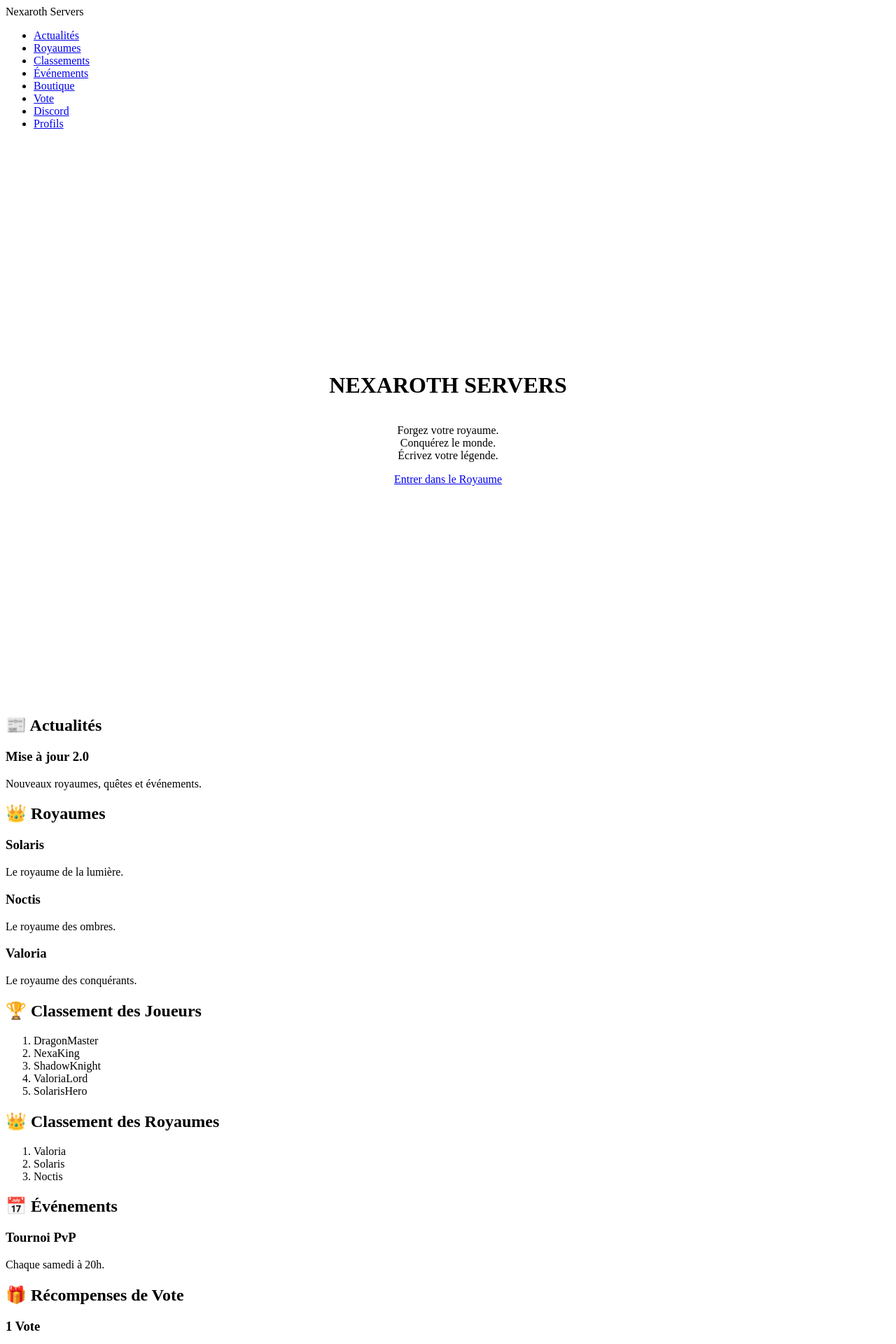
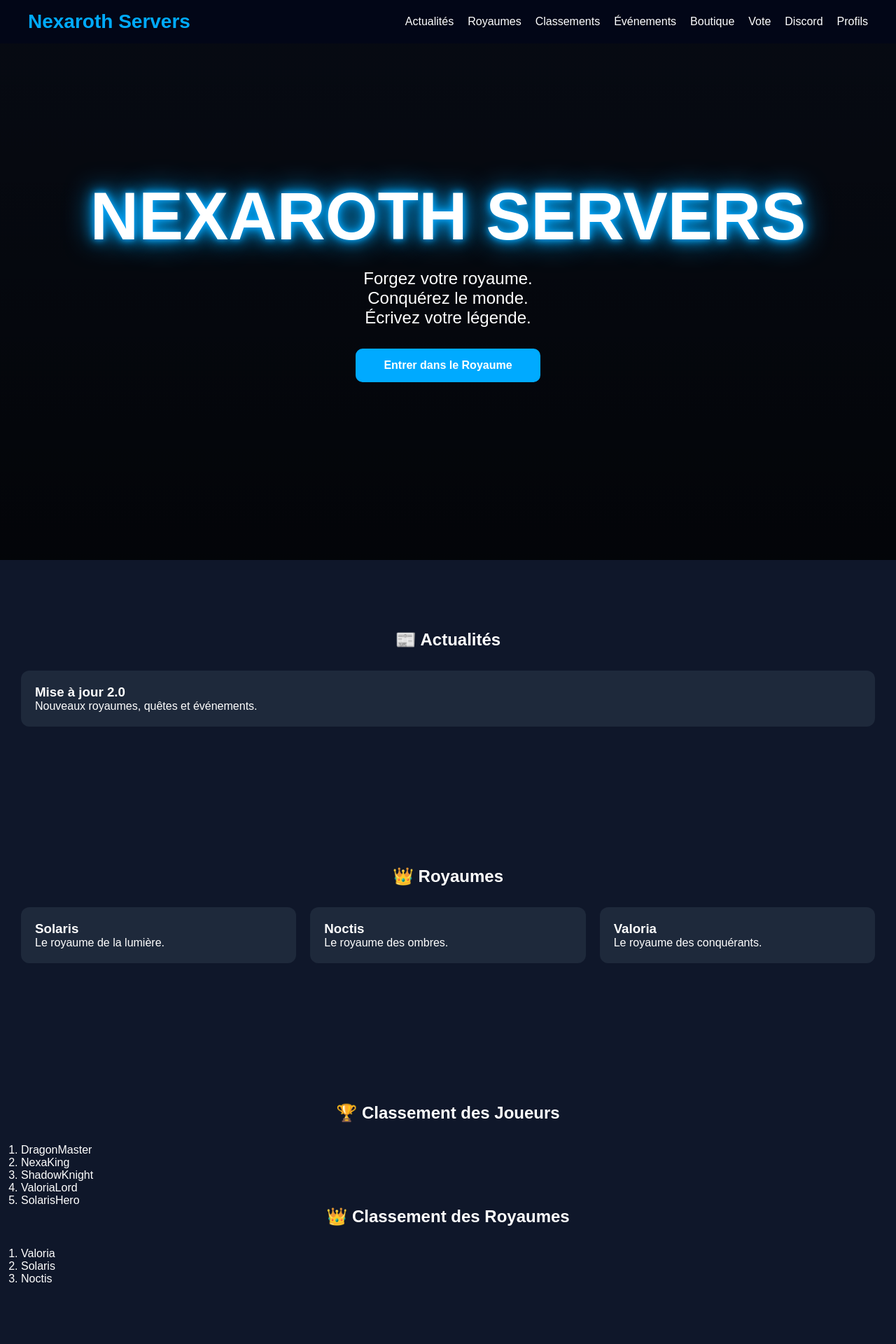
Before and after one commit to Nexaroth-servers/index.html, a PHP site: page / in a window 1280 px wide. Shown: the top 1920 px of the page at 70% size. Run offline with PHP 8.4, Linux system fonts and the light colour scheme.

Commit message:
Update style.css

```diff
--- a/style.css
+++ b/style.css
@@ -1,3 +1,53 @@
+*{
+    margin:0;
+    padding:0;
+    box-sizing:border-box;
+    font-family:Arial,sans-serif;
+}
+
+body{
+    background:#0f172a;
+    color:white;
+}
+
+/* NAVIGATION */
+
+nav{
+    position:fixed;
+    top:0;
+    width:100%;
+    background:#020617;
+    display:flex;
+    justify-content:space-between;
+    align-items:center;
+    padding:15px 40px;
+    z-index:1000;
+}
+
+.logo{
+    font-size:28px;
+    font-weight:bold;
+    color:#00aaff;
+}
+
+nav ul{
+    display:flex;
+    gap:20px;
+    list-style:none;
+}
+
+nav a{
+    color:white;
+    text-decoration:none;
+    transition:0.3s;
+}
+
+nav a:hover{
+    color:#00aaff;
+}
+
+/* HEADER */
+
 header{
     min-height:100vh;
 
@@ -8,8 +58,112 @@ header{
 
     text-align:center;
 
-    background:url("./images/nexaroth-bg.png");
+    background:
+    linear-gradient(
+        rgba(0,0,0,0.55),
+        rgba(0,0,0,0.80)
+    ),
+    url("./images/nexaroth-bg.png");
+
     background-size:cover;
     background-position:center;
     background-repeat:no-repeat;
 }
+
+header h1{
+    font-size:6rem;
+
+    text-shadow:
+    0 0 10px #00aaff,
+    0 0 20px #00aaff,
+    0 0 40px #00aaff;
+}
+
+header p{
+    margin-top:20px;
+    font-size:1.5rem;
+}
+
+.hero-btn{
+    margin-top:30px;
+    padding:15px 40px;
+    background:#00aaff;
+    color:white;
+    text-decoration:none;
+    border-radius:10px;
+    font-weight:bold;
+    transition:0.3s;
+}
+
+.hero-btn:hover{
+    box-shadow:0 0 25px #00aaff;
+}
+
+/* SECTIONS */
+
+section{
+    padding:100px 30px;
+}
+
+h2{
+    text-align:center;
+    margin-bottom:30px;
+}
+
+/* CARTES */
+
+.grid{
+    display:grid;
+    grid-template-columns:repeat(auto-fit,minmax(250px,1fr));
+    gap:20px;
+}
+
+.card{
+    background:#1e293b;
+    padding:20px;
+    border-radius:12px;
+    transition:0.3s;
+}
+
+.card:hover{
+    transform:translateY(-5px);
+}
+
+/* BOUTONS */
+
+button{
+    padding:12px 30px;
+    border:none;
+    border-radius:10px;
+    background:#00aaff;
+    color:white;
+    cursor:pointer;
+    transition:0.3s;
+}
+
+button:hover{
+    box-shadow:0 0 20px #00aaff;
+}
+
+/* FORMULAIRE */
+
+form{
+    max-width:500px;
+    margin:auto;
+}
+
+input{
+    width:100%;
+    padding:12px;
+    margin:10px 0;
+    border:none;
+    border-radius:8px;
+}
+
+/* FOOTER */
+
+footer{
+    text-align:center;
+    padding:40px;
+    background:#020617;
+}
```
